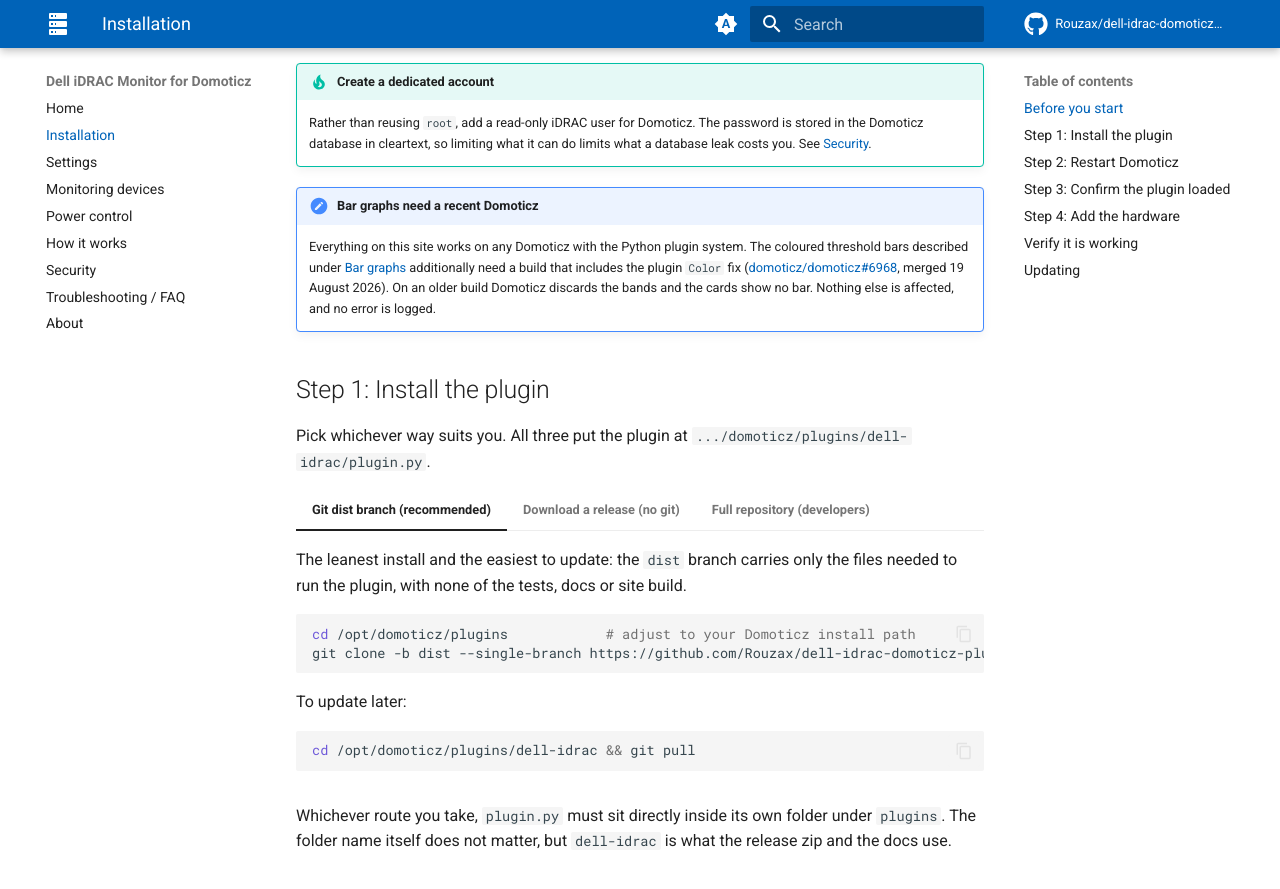
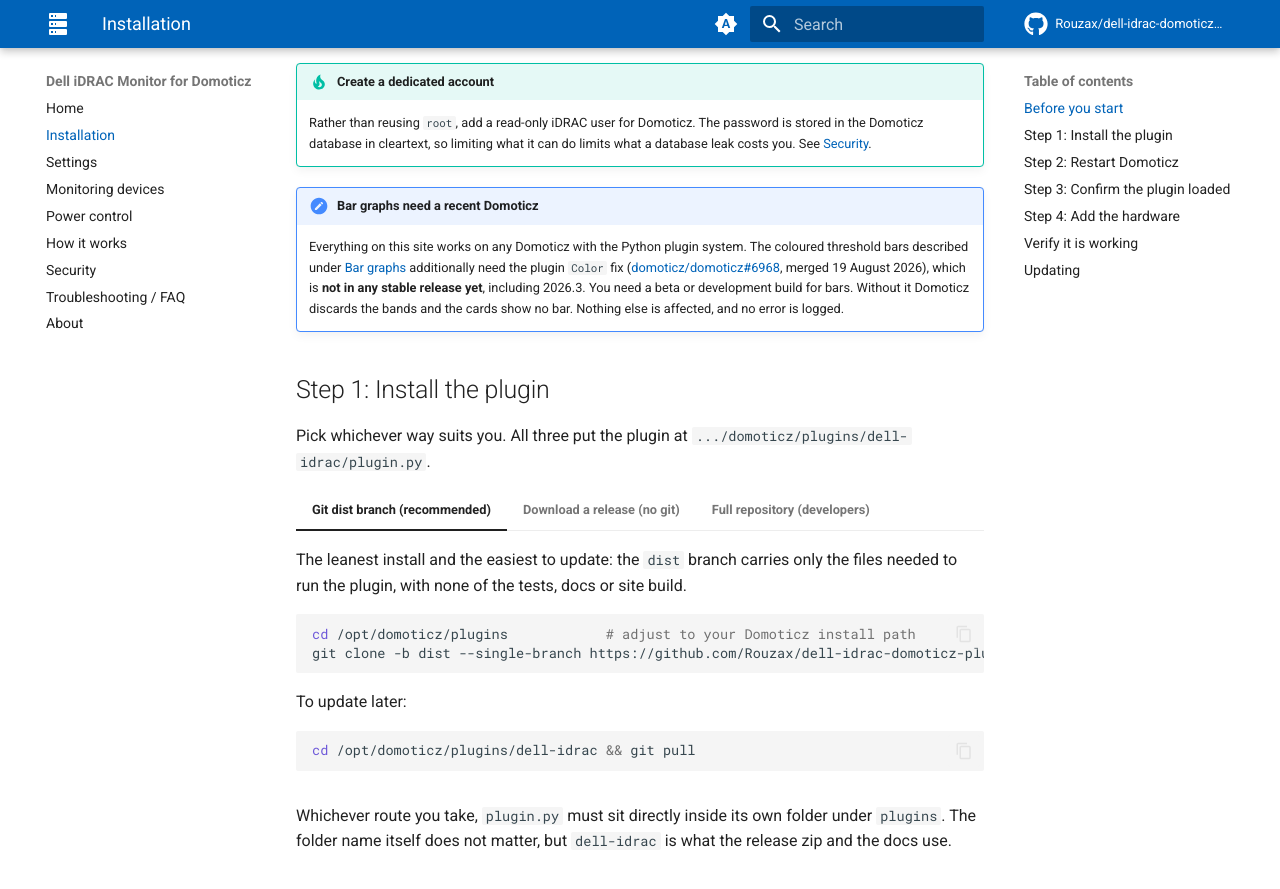
Before and after one commit to Rouzax/dell-idrac-domoticz-plugin, an MkDocs documentation site: the page built from docs/install.md, in a window 1280 px wide and 900 px high, scrolled down 458 px. Shown: the top 889 px of the window. Built offline with MkDocs 1.6.1 and Material for MkDocs 9.7.7, drawn with Linux system fonts in a browser that asks for light colours; comment, search, counter and statistics services are not loaded.

Commit message:
docs: correct the release status of the bar graph fix, add drive life shots
The bar graph pages said an "older build" discards plugin-supplied Color
bands, which implies some release has the fix. None does: domoticz#6968 is in
no stable release, 2026.3 included, tagged 2026-08-02. Checked with
git merge-base against every tag. A beta or development build is required,
and all three places now say so.

Adds captured cards for the drive life percentage device, which the page
described but never showed: a SAS SSD at 90% and an NVMe at 98%, both from a
live DSS8440. Also keeps the note that a dead supply has no signal on its own
card, since the same page correctly says a PSU near 0 W is often normal.

```diff
--- a/docs/install.md
+++ b/docs/install.md
@@ -13,7 +13,7 @@
     Rather than reusing `root`, add a read-only iDRAC user for Domoticz. The password is stored in the Domoticz database in cleartext, so limiting what it can do limits what a database leak costs you. See [Security](security.md).
 
 !!! note "Bar graphs need a recent Domoticz"
-    Everything on this site works on any Domoticz with the Python plugin system. The coloured threshold bars described under [Bar graphs](devices.md#bar-graphs) additionally need a build that includes the plugin `Color` fix ([domoticz/domoticz#6968](https://github.com/domoticz/domoticz/pull/6968), merged 19 August 2026). On an older build Domoticz discards the bands and the cards show no bar. Nothing else is affected, and no error is logged.
+    Everything on this site works on any Domoticz with the Python plugin system. The coloured threshold bars described under [Bar graphs](devices.md#bar-graphs) additionally need the plugin `Color` fix ([domoticz/domoticz#6968](https://github.com/domoticz/domoticz/pull/6968), merged 19 August 2026), which is **not in any stable release yet**, including 2026.3. You need a beta or development build for bars. Without it Domoticz discards the bands and the cards show no bar. Nothing else is affected, and no error is logged.
 
 ## Step 1: Install the plugin
 
```
Also changed, not shown: CHANGELOG.md (+1 -2 lines), docs/devices.md (+8 -2 lines), docs/faq.md (+1 -1 lines), docs/assets/cards/drive-life-percent-nvme.png (added), docs/assets/cards/drive-life-percent.png (added).
